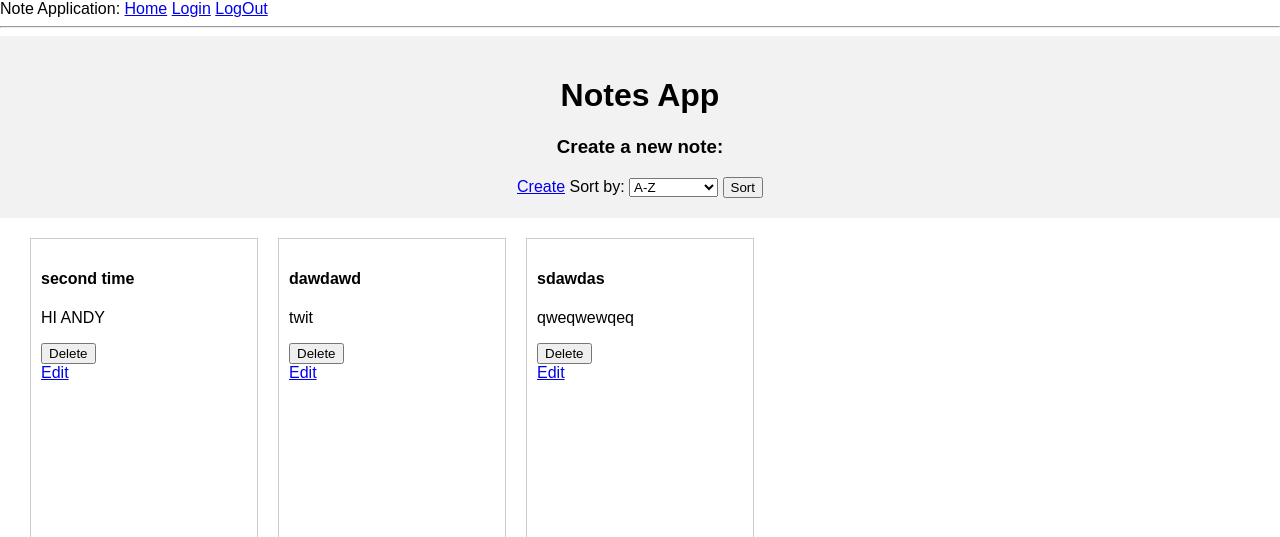
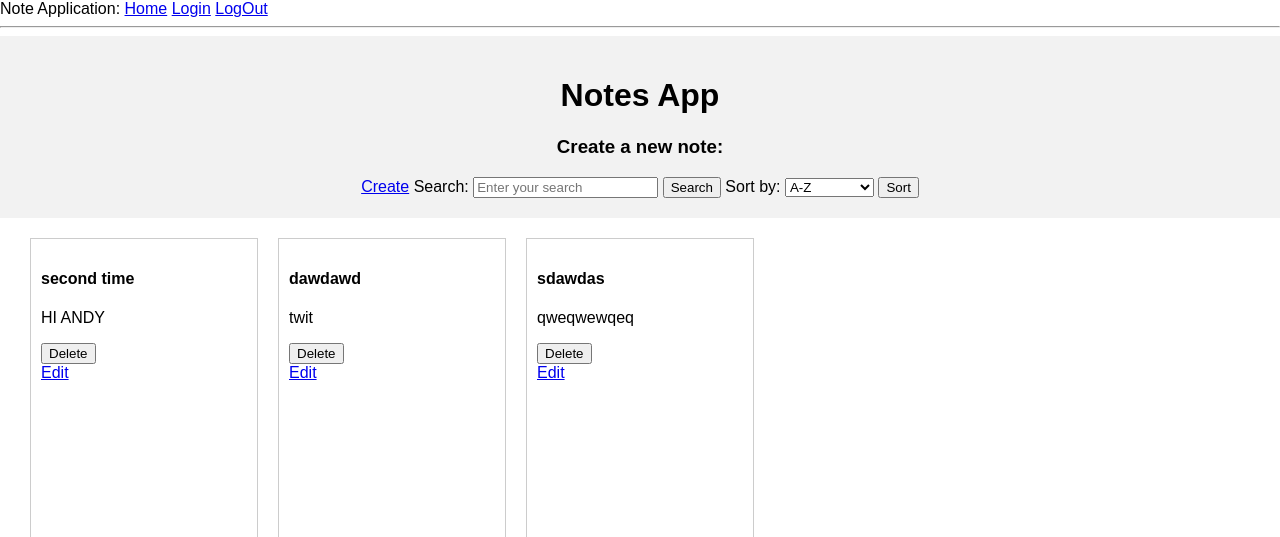
Before and after one commit to khangdang123/ProjectDatabase, a Flask app: page /index in a window 1280 px wide. Shown: the top 537 px of the page. Run offline with Flask 3, Linux system fonts and the light colour scheme.

Commit message:
Added basis of non working search feature

```diff
--- a/app/routes.py
+++ b/app/routes.py
@@ -189,3 +189,18 @@ def show_detail(note_id):
 
 
    return render_template('note.html', note=note, comment_form=comment_form)
+
+@app.route('/search', methods=['POST'])
+def search():
+    query = request.form.get('query')
+
+    if query:
+        # Use the Note model to query the database for notes containing the search query
+        notes = Note.query.filter(
+            (Note.title.ilike(f"%{query}%")) | (Note.content.ilike(f"%{query}%"))
+        ).all()
+    else:
+        # If no query is provided, return all notes
+        notes = Note.query.all()
+
+    return render_template('search_results.html', query=query, notes=notes)
--- a/app/templates/index.html
+++ b/app/templates/index.html
@@ -44,7 +44,12 @@
         <h1>Notes App</h1>
         <h3>Create a new note:</h3>
         <a href="{{ url_for('create_note') }}" class="login-link">Create</a>
-
+        <!-- Add this form inside the header section or wherever you want the search bar -->
+        <form action="{{ url_for('search') }}" method="post" style="display: inline;">
+            <label for="query">Search:</label>
+            <input type="text" id="query" name="query" placeholder="Enter your search">
+            <button type="submit">Search</button>
+        </form>
         <!-- Sorting Form -->
         <form method="post" style="display: inline;">
             <label for="sort_option">Sort by:</label>
@@ -69,6 +74,7 @@
             </div>
         {% endfor %}
     </div>
+
 </body>
 </html>
 {% endblock %}
```
Also changed, not shown: app/templates/search_results.html (added, +17 -0 lines).
